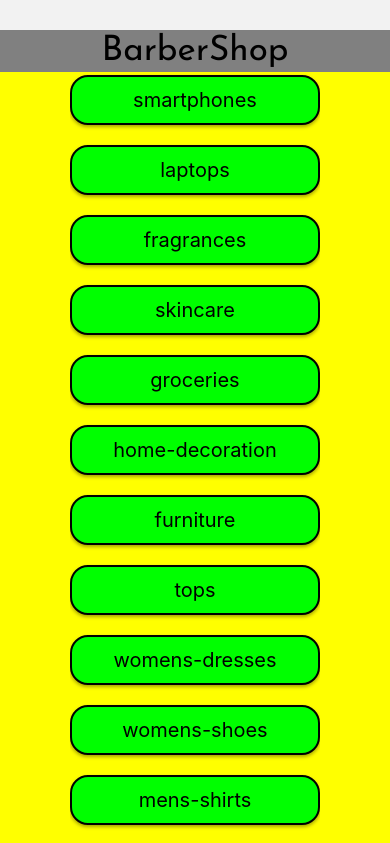
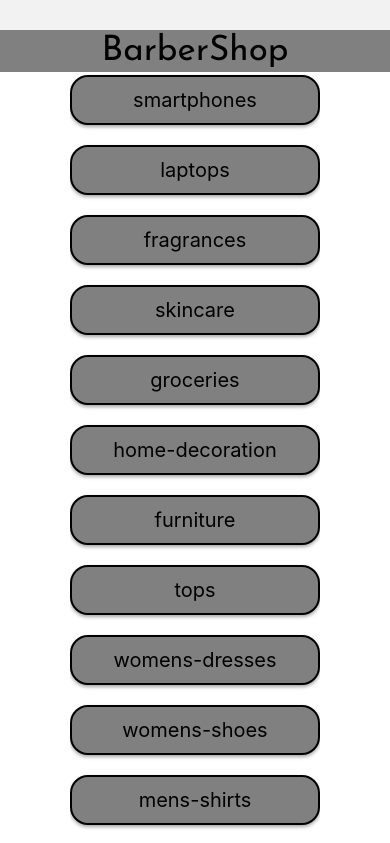
Before and after one commit to Tomas-Diaz-Kelly/ProyectFinalReactNative, a React Native app: screen /Home in a window 390 px wide. Shown: the top 843 px of the page. Built offline with nearby package versions, Linux system fonts and the light colour scheme.

Commit message:
otroDesafio

```diff
--- a/src/Components/Card.js
+++ b/src/Components/Card.js
@@ -28,7 +28,7 @@ const styles = StyleSheet.create({
         borderColor: 'black',
         alignItems: 'center',
         justifyContent: 'center',
-        backgroundColor: colors.green,
+        backgroundColor: colors.gray,
         marginVertical: 10,
         borderRadius: 8,
     }
--- a/src/Components/Search.js
+++ b/src/Components/Search.js
@@ -46,20 +46,21 @@ const styles = StyleSheet.create({
         justifyContent: 'center',
         alignItems: 'center',
         height: '10%',
-        gap: 18,
+        gap: 35,
     },
     containerSm: {
-        flexDirection: 'column',
+        height: '10%',
+        flexDirection: 'row',
         justifyContent: 'center',
         alignItems: 'center',
-        height: '10%',
-        // gap: 18,
+
     },
     input: {
         width: 250,
-        padding: 8,
+        padding: 5,
+        marginRight: 5,
         fontSize: 18,
-        backgroundColor: colors.pink,
+        backgroundColor: colors.gray,
         borderRadius: 10,
     }
 })
--- a/src/Screens/Home.js
+++ b/src/Screens/Home.js
@@ -23,7 +23,7 @@ export default Home
 
 const styles = StyleSheet.create({
     container: {
-        backgroundColor: colors.yellow,
+        backgroundColor: colors.white,
         alignItems: 'center',
     }
 })
--- a/src/Screens/ItemListCategory.js
+++ b/src/Screens/ItemListCategory.js
@@ -62,7 +62,7 @@ export default ItemListCategory
 const styles = StyleSheet.create({
     container: {
         height: '100%',
-        backgroundColor: colors.blue,
+        backgroundColor: colors.white,
         alignItems: 'center'
     }
 })
```
